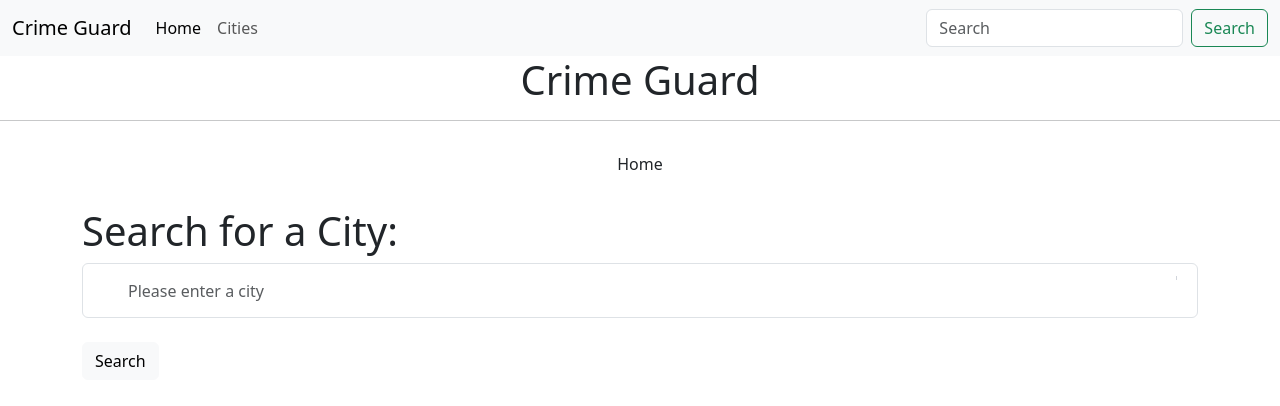
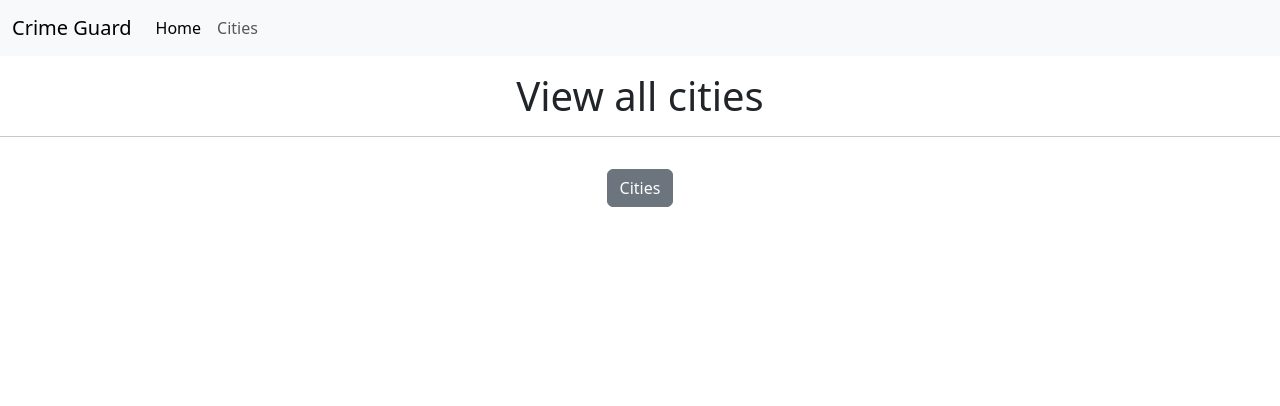
Before and after one commit to zmohamed01/CrimeAlert, a Rails app: page / in a window 1280 px wide. Shown: the top 406 px of the page. Run offline with Rails 7, Linux system fonts and the light colour scheme; style sheets or scripts are compiled from the project's sources; some libraries are stand-ins or nearby versions.

```diff
--- a/app/views/homepage/index.html.erb
+++ b/app/views/homepage/index.html.erb
@@ -1,13 +1,15 @@
-<div class="jumbotron text-center">
-  <h1>Crime Guard</h1>
-  <hr>
-  <%= link_to 'Home', root_path, class: 'btn btn-default my-2' %>
-</div>
+
 
 <p id="notice"><%= notice %></p>
 
+<div class="jumbotron text-center">
+  <h1>View all cities</h1>
+  <hr>
+  <%= link_to 'Cities', places_path, class: 'btn btn-secondary my-3' %>
+</div>
 
-<div class="container">
+
+<!-- <div class="container">
     <div class="row height d-flex justify-content-center align-items-center">
       <form  action="/search" method="get">
           <h1>Search for a City:</h1>
@@ -16,4 +18,4 @@
             <button class="btn btn-light" type="Search">Search</button>
       </form>
     </div>
-</div>
+</div> -->
--- a/app/views/shared/_navbar.html.erb
+++ b/app/views/shared/_navbar.html.erb
@@ -16,10 +16,6 @@
 
 
       </ul>
-      <form class="d-flex">
-        <input class="form-control me-2" type="search" placeholder="Search" aria-label="Search">
-        <button class="btn btn-outline-success" type="submit">Search</button>
-      </form>
     </div>
   </div>
 </nav>
```
